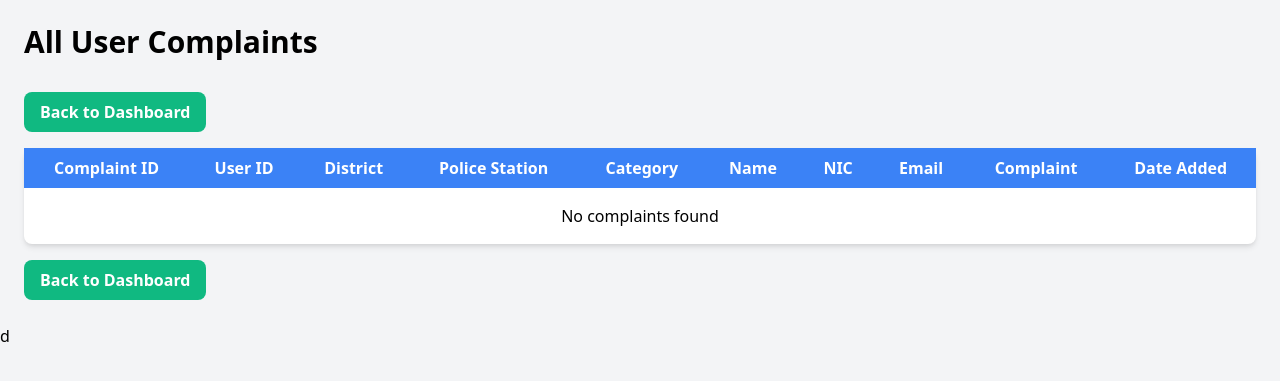
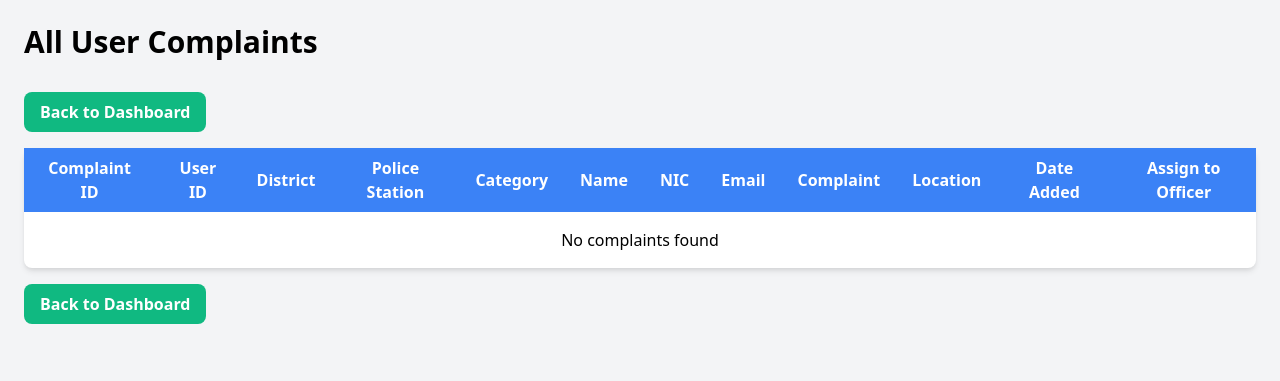
Before and after one commit to HarshanaAbeyrathne/Sri-Lanka-police, a PHP site: page /admin/user_complaints.php in a window 1280 px wide. Shown: the part 72-453 px from the top of the page. Run offline with PHP 8.4, Linux system fonts and the light colour scheme; the visitor is signed in with stand-in values (Sample User, id 1); data that the repository does not hold is empty.

Commit message:
add button to complain box

```diff
--- a/admin/user_complaints.php
+++ b/admin/user_complaints.php
@@ -59,7 +59,9 @@ $result = $conn->query($sql);
                     <th class="px-4 py-2">NIC</th>
                     <th class="px-4 py-2">Email</th>
                     <th class="px-4 py-2">Complaint</th>
+                    <th class="px-4 py-2">Location</th>
                     <th class="px-4 py-2">Date Added</th>
+                    <th class="px-4 py-2">Assign to Officer</th>
                 </tr>
             </thead>
             <tbody>
@@ -75,12 +77,16 @@ $result = $conn->query($sql);
                             <td class="border px-4 py-2"><?php echo $row['nic_number']; ?></td>
                             <td class="border px-4 py-2"><?php echo $row['email_address']; ?></td>
                             <td class="border px-4 py-2"><?php echo $row['complaint']; ?></td>
+                            <td class="border px-4 py-2"><?php echo $row['location']; ?></td>
                             <td class="border px-4 py-2"><?php echo $row['date_added']; ?></td>
+                            <td class="border px-4 py-2">
+                                <a href="assign_officer.php?complaint_id=<?php echo $row['complaint_id']; ?>" class="bg-blue-500 text-white px-4 py-2 rounded-lg hover:bg-blue-600 transition duration-300">Assign</a>
+                            </td>
                         </tr>
                     <?php endwhile; ?>
                 <?php else: ?>
                     <tr>
-                        <td colspan="10" class="text-center py-4">No complaints found</td>
+                        <td colspan="12" class="text-center py-4">No complaints found</td>
                     </tr>
                 <?php endif; ?>
             </tbody>
@@ -95,4 +101,3 @@ $result = $conn->query($sql);
 
 </body>
 </html>
-d
```
